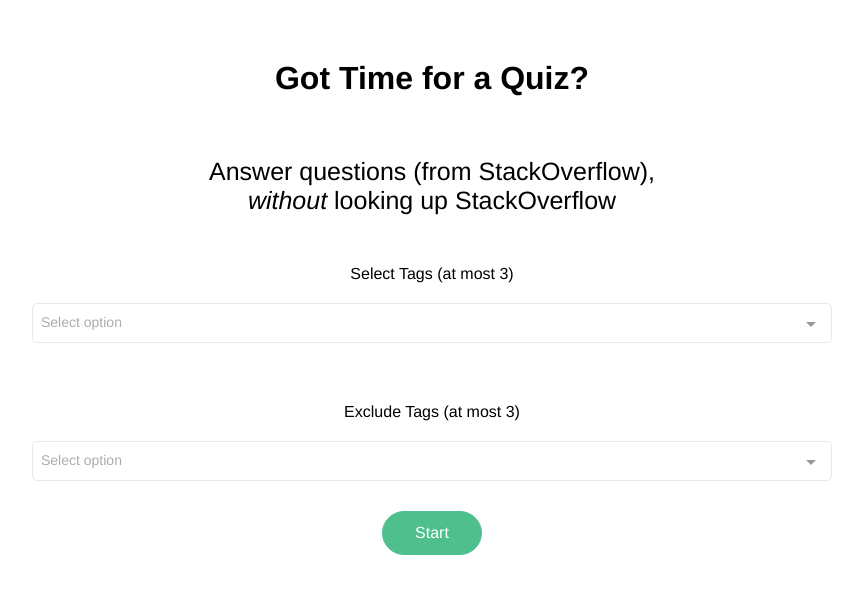
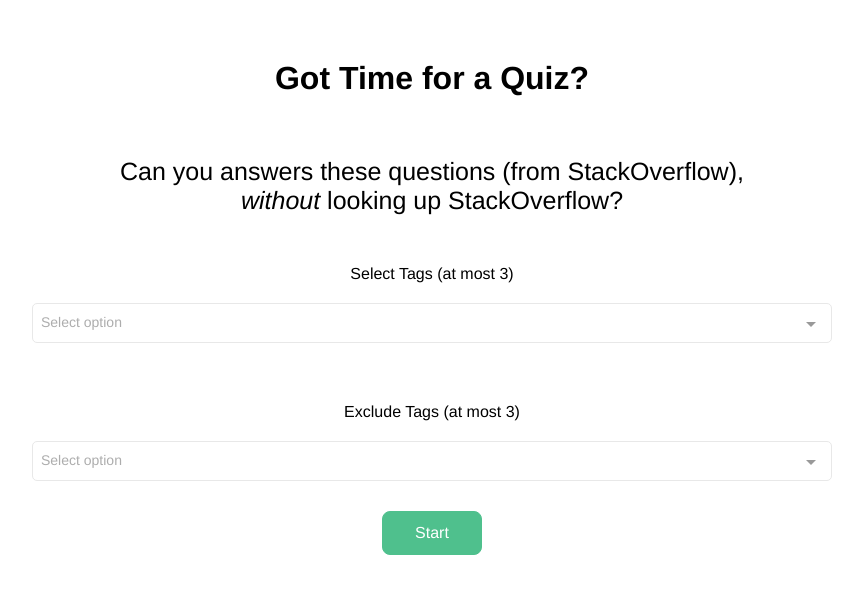
Before and after one commit to gnijuohz/stackoverflow-quiz, a Vue app: page /#/ in a window 1280 px wide. Shown: the top 594 px of the page, without its empty margins (208-1071 px from the left). Built offline with nearby package versions, Linux system fonts and the light colour scheme; no server answers; what vue-touch would draw is missing.

Commit message:
button style tweak, esc to return from quiz

```diff
--- a/config/index.js
+++ b/config/index.js
@@ -4,8 +4,8 @@
 module.exports = {
   build: {
     env: require('./prod.env'),
-    index: path.resolve(__dirname, '../dist/index.html'),
-    assetsRoot: path.resolve(__dirname, '../dist'),
+    index: path.resolve(__dirname, '../docs/index.html'),
+    assetsRoot: path.resolve(__dirname, '../docs'),
     assetsSubDirectory: 'static',
     //assetsPublicPath: '/',
     productionSourceMap: true,
@@ -26,7 +26,7 @@
     port: 8080,
     autoOpenBrowser: true,
     assetsSubDirectory: 'static',
-    //assetsPublicPath: '/',
+    assetsPublicPath: '/',
     proxyTable: {},
     // CSS Sourcemaps off by default because relative paths are "buggy"
     // with this option, according to the CSS-Loader README
--- a/src/components/Quiz.vue
+++ b/src/components/Quiz.vue
@@ -37,6 +37,7 @@
 </template>
 
 <script>
+import router from '../router'
 
 export default {
   name: 'quiz',
@@ -67,6 +68,8 @@
         this.next()
       } else if (e.keyCode === 37) {
         this.previous()
+      } else if (e.keyCode === 27) {
+        router.go(-1)
       }
     }
   },
@@ -88,11 +91,7 @@
         return true
       })
       for (let question of filteredQuestions) {
-        question.title = question.title.replace(/&quot;/g, '"')
-        question.title = question.title.replace(/&#39;/g, '\'')
-        question.title = question.title.replace(/&lt;/g, '<')
-        question.title = question.title.replace(/&gt;/g, '>')
-        question.title = question.title.replace(/&amp;/g, '&')
+        question.title = question.title.replace(/&quot;/g, '"').replace(/&#39;/g, '\'').replace(/&#39;/g, '\'').replace(/&lt;/g, '<').replace(/&gt;/g, '>').replace(/&amp;/g, '&')
       }
       this.questions = filteredQuestions
     })
--- a/src/components/Welcome.vue
+++ b/src/components/Welcome.vue
@@ -3,10 +3,10 @@
     <h1> Got Time for a Quiz? </h1>
     <div class="description">
       <span>
-        Answer questions (from StackOverflow),
+        Can you answers these questions (from StackOverflow),
       </span>
       <span>
-        <em>without</em> looking up StackOverflow
+        <em>without</em> looking up StackOverflow?
       </span>
     </div>
     <div class="options">
@@ -95,12 +95,11 @@
   cursor: pointer;
   margin-top: 30px;
   padding: 0.75em 2em;
-  border-radius: 2em;
+  border-radius: 0.5em;
   display: inline-block;
+  box-sizing: border-box;
+  border: 1px solid #4fc08d;
   color: #fff;
   background-color: #4fc08d;
-  transition: all 0.15s ease;
-  box-sizing: border-box;
-  border: 1px solid #4fc08d;
 }
 </style>
```
Also changed, not shown: 17 other files (tests, documents, lock files or other folders).
